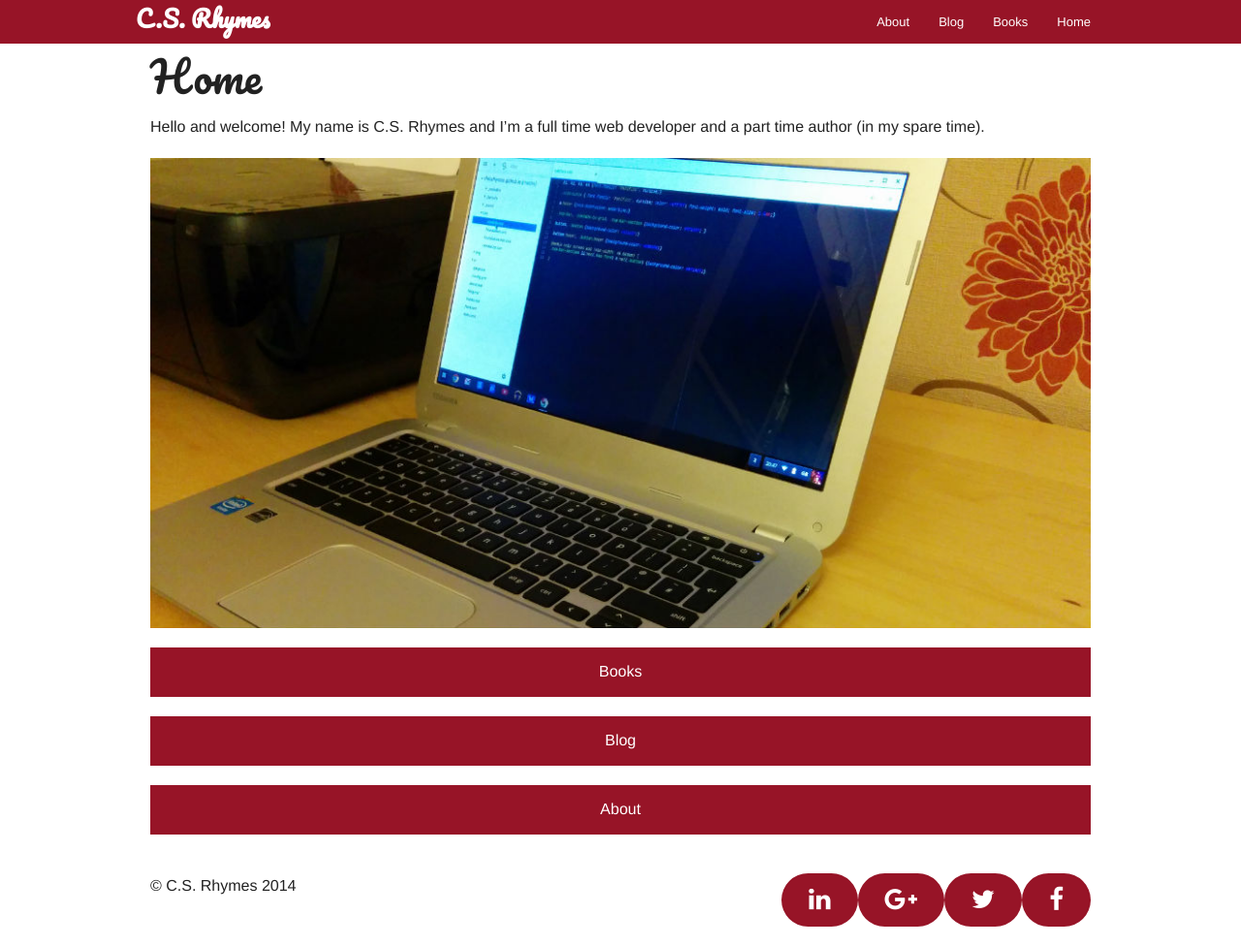
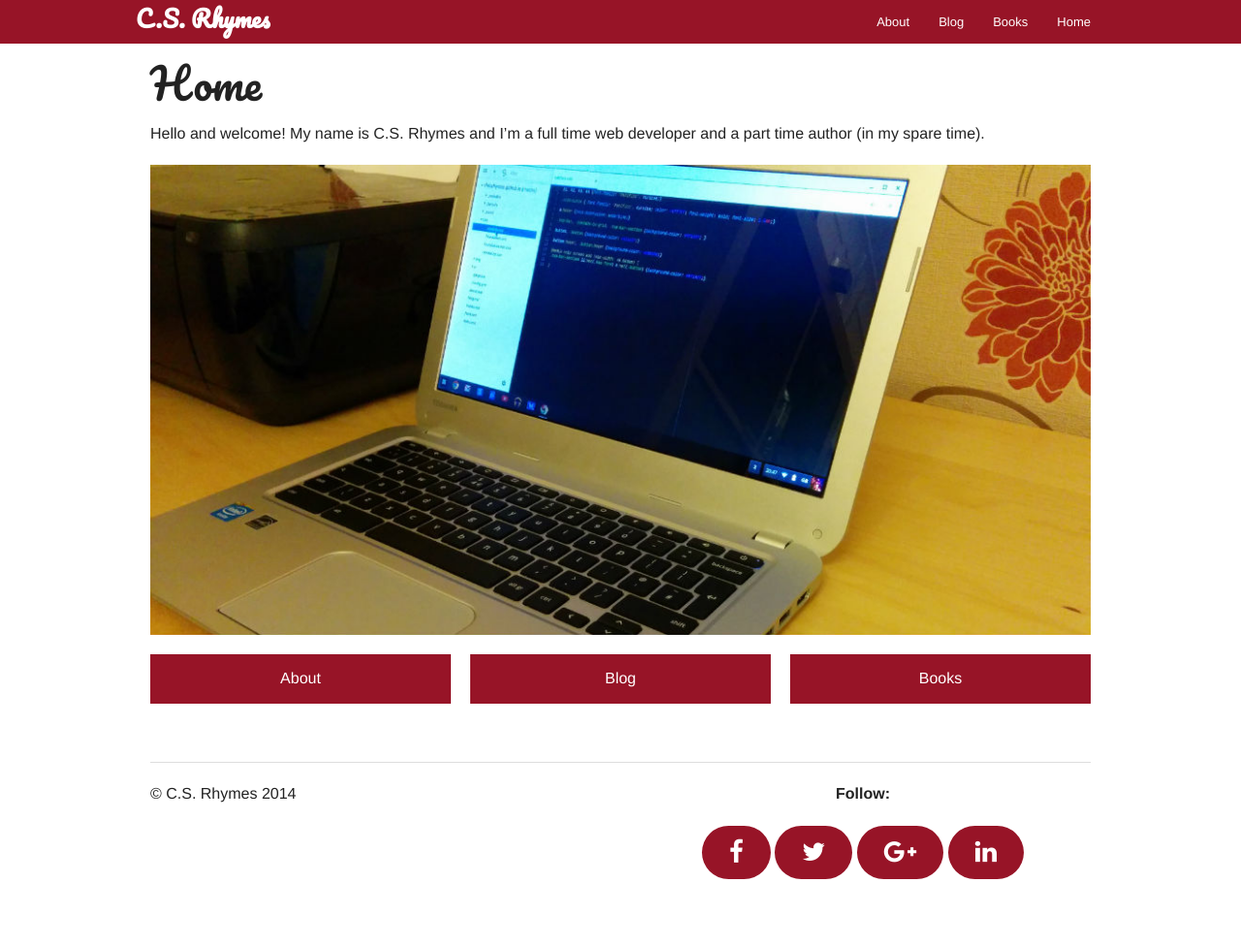
Before and after one commit to chrisrhymes/chrisrhymes.github.io, a Jekyll site: the page built from index.md, in a window 1280 px wide. Shown: the whole page at 97% size. Built offline with Jekyll 4.4.1, drawn with Linux system fonts in a browser that asks for light colours; nearby versions of some CDN libraries; after the commit the page ends 927 px from its top, so only the background shows below that.

Commit message:
Added disqus to blog pages, moved share buttons and reformatted follow buttons.

```diff
--- /dev/null
+++ b/Gemfile
@@ -0,0 +1,3 @@
+source 'https://rubygems.org'
+gem 'github-pages'
+gem 'jekyll-sitemap'
--- a/_includes/footer.html
+++ b/_includes/footer.html
@@ -1,12 +1,14 @@
+	<hr>
 	<footer class="row">
 		<div class="small-12 medium-6 columns">
 			<p class="left">&copy; C.S. Rhymes 2014</p>
 		</div>
-		<div class="small-12 medium-6 columns">
-			<a class="button round right small" href="https://www.facebook.com/csrhymes"><i class="fa fa-facebook fa-2x"></i></a>
-			<a class="button round right small" href="https://twitter.com/chrisrhymes"><i class="fa fa-twitter fa-2x"></i></a>
-			<a class="button round right small" href="https://plus.google.com/u/0/105812304907290364686/posts"><i class="fa fa-google-plus fa-2x"></i></a>
-			<a class="button round right small" href="http://uk.linkedin.com/pub/chris-rhymes/71/859/a6a"><i class="fa fa-linkedin fa-2x"></i></a>
+		<div class="small-12 medium-6 columns follow">
+			<p><strong>Follow:</strong></p>
+			<a class="button round small" href="https://www.facebook.com/csrhymes"><i class="fa fa-facebook fa-2x"></i></a>
+			<a class="button round small" href="https://twitter.com/chrisrhymes"><i class="fa fa-twitter fa-2x"></i></a>
+			<a class="button round small" href="https://plus.google.com/u/0/105812304907290364686/posts"><i class="fa fa-google-plus fa-2x"></i></a>
+			<a class="button round small" href="http://uk.linkedin.com/pub/chris-rhymes/71/859/a6a"><i class="fa fa-linkedin fa-2x"></i></a>
 		</div>
 
 
--- a/css/custom.css
+++ b/css/custom.css
@@ -1,4 +1,6 @@
 h1, h2, h3, h4 {font-family: 'Pacifico', cursive;}
+
+h1 { margin-top: 10px;}
 
 .site-title { font-family: 'Pacifico', cursive; color: #ffffff; font-weight: bold; font-size: 1.5em;}
 
@@ -10,6 +12,10 @@ button, .button {background-color: #971427;}
 
 button:hover, .button:hover {background-color: #000000;}
 
+.follow {text-align: center; font-weight: bold;}
+
+code { display: block; overflow-x: auto;}
+
 @media only screen and (min-width: 40.063em) {
 .top-bar-section li:not(.has-form) a:not(.button) {background-color: #971427;}
 
--- a/index.md
+++ b/index.md
@@ -8,6 +8,8 @@ Hello and welcome! My name is C.S. Rhymes and I'm a full time web developer and
 
 ![Alt text](/img/chromebook.jpg "Chromebook")
 
-<a href="/books/" title="Books" class="button expand">Books</a>
-<a href="/blog/" title="Blog" class="button expand">Blog</a>
-<a href="/about/" title="About" class="button expand">About</a>
+<ul class="small-block-grid-1 medium-block-grid-3">
+	<li><a href="/about/" title="About" class="button expand">About</a></li>
+	<li><a href="/blog/" title="Blog" class="button expand">Blog</a></li>
+	<li><a href="/books/" title="Books" class="button expand">Books</a></li>
+</ul>
```
Also changed, not shown: _layouts/blog.html (+12 -0 lines), _layouts/post.html (+15 -1 lines).
